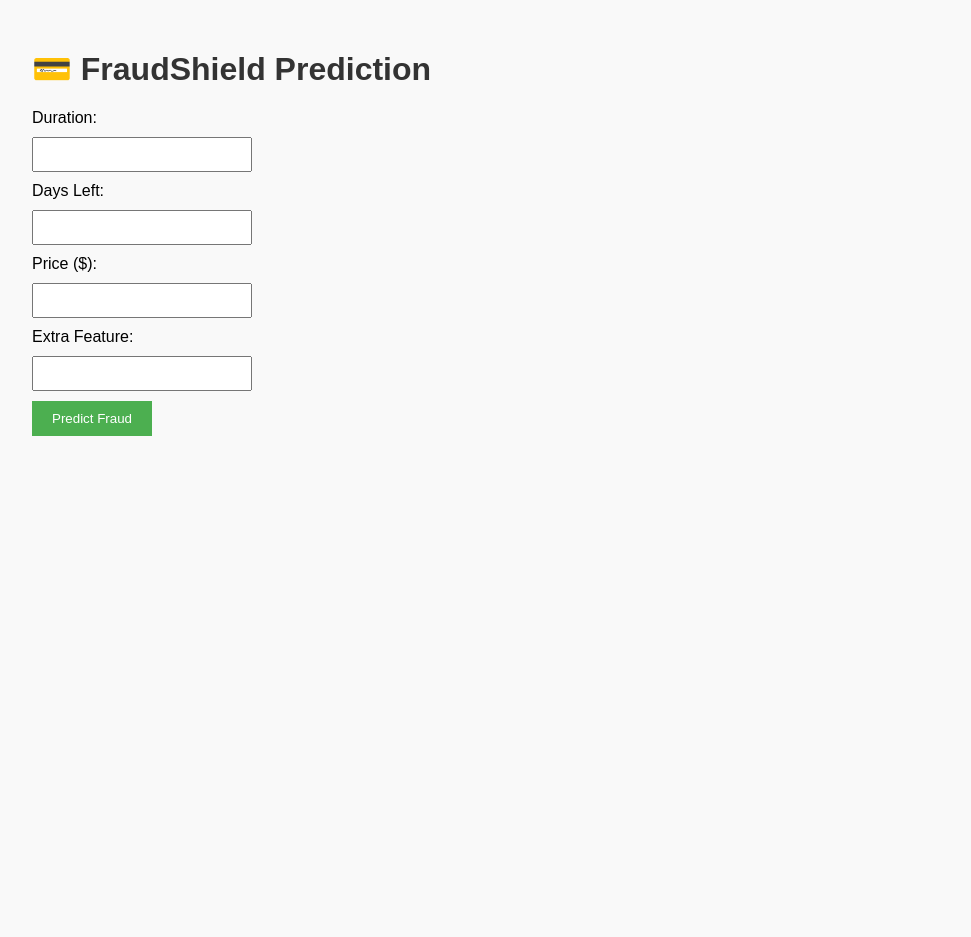
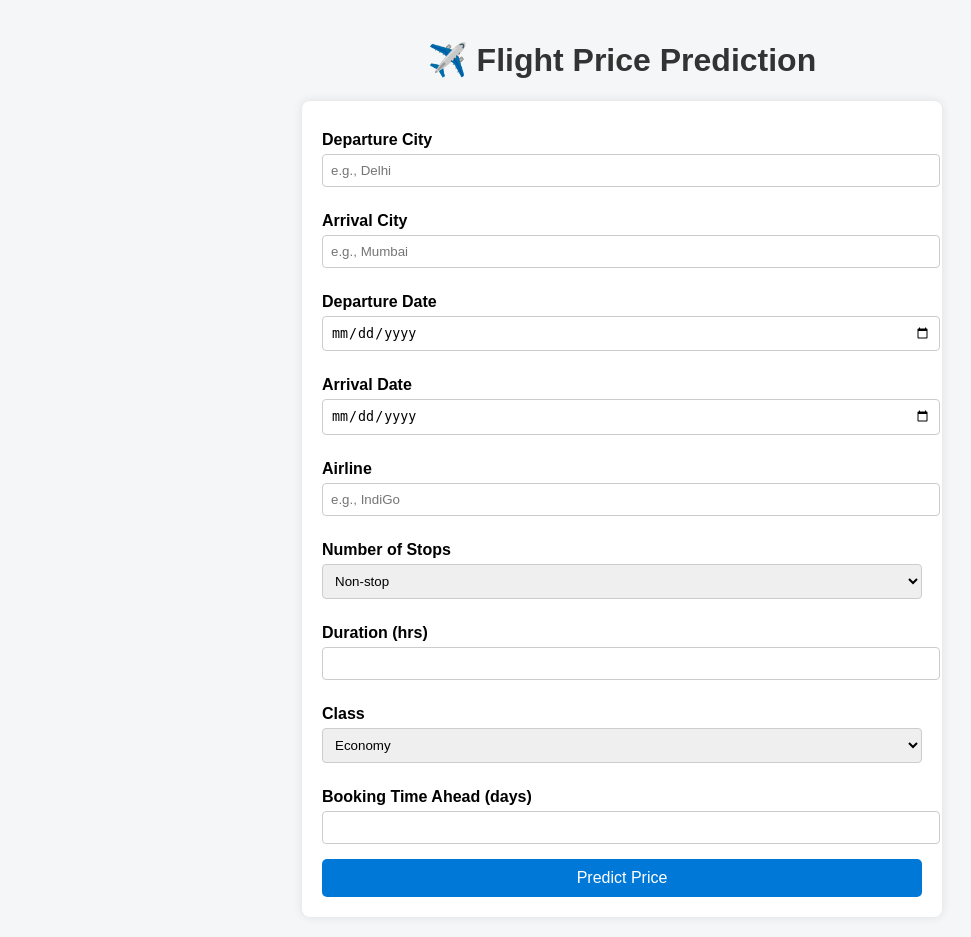
Before and after one commit to rohit7388/flight-puki, a Flask app: page / in a window 1280 px wide. Shown: the whole page, without its empty margins (18-989 px from the left). Before the commit the page ends 436 px from the top, so only its background shows below. Run offline with Flask 3, Linux system fonts and the light colour scheme; parts of the project's set-up code (start-up, migrations or seed data) failed here and were passed over.

Commit message:
Update index.html

```diff
--- a/templates/index.html
+++ b/templates/index.html
@@ -1,39 +1,95 @@
 <!DOCTYPE html>
-<html>
+<html lang="en">
 <head>
-    <title>FraudShield Web App</title>
-    <style>
-        body { font-family: Arial; background-color: #f9f9f9; margin: 50px; }
-        h1 { color: #333; }
-        form { margin-top: 20px; }
-        input { margin: 10px 0; padding: 8px; width: 200px; }
-        button { padding: 10px 20px; background-color: #4CAF50; color: white; border: none; cursor: pointer; }
-        .result { margin-top: 30px; font-size: 1.2em; font-weight: bold; }
-    </style>
+  <meta charset="UTF-8" />
+  <meta name="viewport" content="width=device-width, initial-scale=1.0" />
+  <title>Flight Price Prediction</title>
+  <style>
+    body {
+      font-family: Arial, sans-serif;
+      background-color: #f4f6f8;
+      margin: 0;
+      padding: 20px;
+    }
+    h1 {
+      text-align: center;
+      color: #333;
+    }
+    form {
+      max-width: 600px;
+      margin: auto;
+      padding: 20px;
+      background-color: white;
+      border-radius: 8px;
+      box-shadow: 0 0 10px rgba(0,0,0,0.1);
+    }
+    label {
+      display: block;
+      margin: 10px 0 5px;
+      font-weight: bold;
+    }
+    input, select {
+      width: 100%;
+      padding: 8px;
+      margin-bottom: 15px;
+      border: 1px solid #ccc;
+      border-radius: 4px;
+    }
+    button {
+      background-color: #0078D7;
+      color: white;
+      padding: 10px;
+      border: none;
+      border-radius: 5px;
+      width: 100%;
+      font-size: 16px;
+      cursor: pointer;
+    }
+    button:hover {
+      background-color: #005ea6;
+    }
+  </style>
 </head>
 <body>
-    <h1>💳 FraudShield Prediction</h1>
-    <form method="POST">
-        <label>Duration:</label><br>
-        <input type="number" step="0.01" name="duration" required><br>
 
-        <label>Days Left:</label><br>
-        <input type="number" step="0.01" name="days_left" required><br>
+  <h1>✈️ Flight Price Prediction</h1>
+  <form>
+    <label for="departure">Departure City</label>
+    <input type="text" id="departure" name="departure" placeholder="e.g., Delhi" required />
 
-        <label>Price ($):</label><br>
-        <input type="number" step="0.01" name="price" required><br>
+    <label for="arrival">Arrival City</label>
+    <input type="text" id="arrival" name="arrival" placeholder="e.g., Mumbai" required />
 
-        <label>Extra Feature:</label><br>
-        <input type="number" step="0.01" name="extra_feature" required><br>
+    <label for="depart-date">Departure Date</label>
+    <input type="date" id="depart-date" name="depart-date" required />
 
-        <button type="submit">Predict Fraud</button>
-    </form>
+    <label for="return-date">Arrival Date</label>
+    <input type="date" id="return-date" name="return-date" required />
 
-    {% if prediction %}
-        <div class="result">
-            Result: {{ prediction }}<br>
-            Confidence Score: {{ probability }}
-        </div>
-    {% endif %}
+    <label for="airline">Airline</label>
+    <input type="text" id="airline" name="airline" placeholder="e.g., IndiGo" required />
+
+    <label for="stops">Number of Stops</label>
+    <select id="stops" name="stops">
+      <option value="0">Non-stop</option>
+      <option value="1">1 Stop</option>
+      <option value="2">2 Stops</option>
+    </select>
+
+    <label for="duration">Duration (hrs)</label>
+    <input type="number" step="0.1" id="duration" name="duration" required />
+
+    <label for="class">Class</label>
+    <select id="class" name="class">
+      <option value="Economy">Economy</option>
+      <option value="Business">Business</option>
+    </select>
+
+    <label for="booking-days">Booking Time Ahead (days)</label>
+    <input type="number" id="booking-days" name="booking-days" required />
+
+    <button type="submit">Predict Price</button>
+  </form>
+
 </body>
 </html>
```
